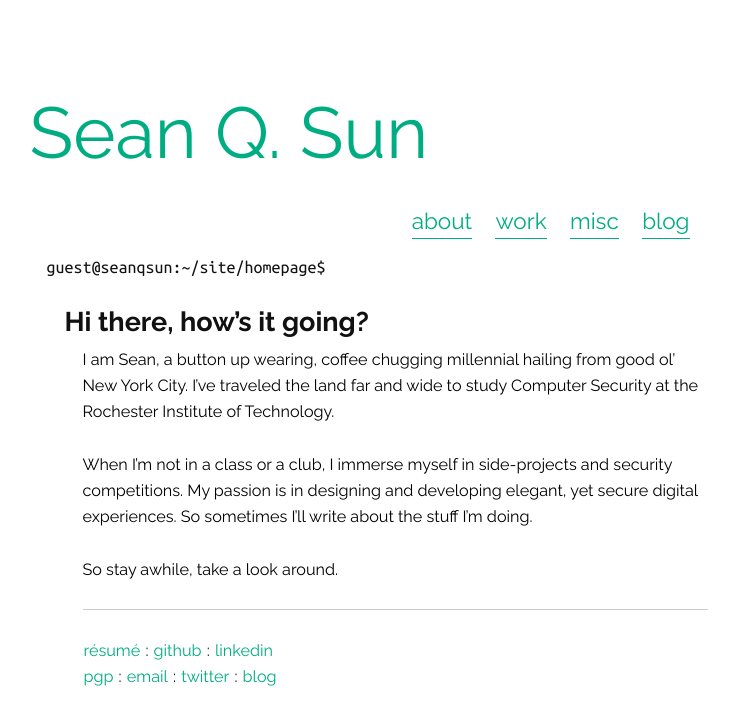
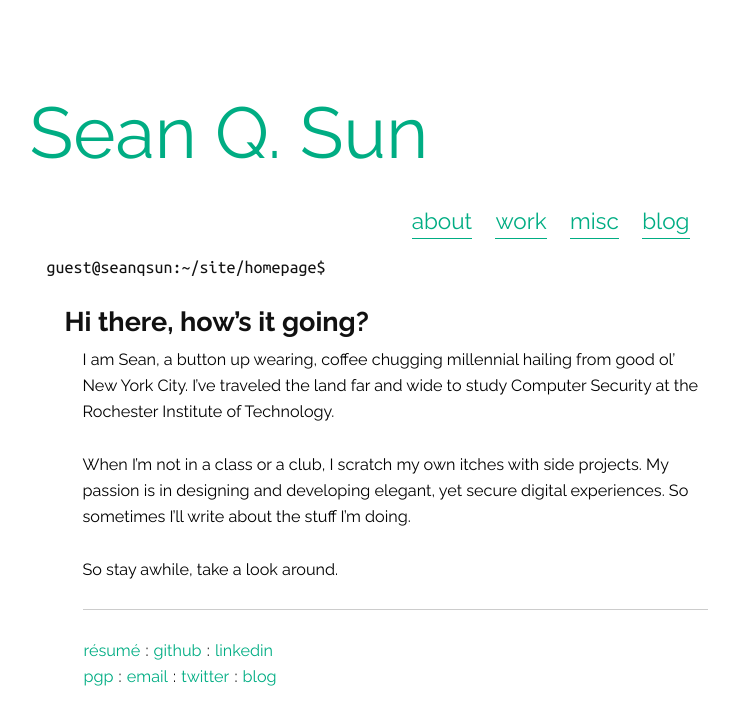
Before and after one commit to Sean-Q-Sun/Sean-Q-Sun.github.io, a Jekyll site: the page built from index.md, in a window 1280 px wide. Shown: the top 725 px of the page, without its empty margins (245-984 px from the left). Built offline with Jekyll 4.4.1, drawn with Linux system fonts in a browser that asks for light colours.

Commit message:
Updated index.md

```diff
--- a/index.md
+++ b/index.md
@@ -9,7 +9,7 @@ title: homepage
 
 I am Sean, a button up wearing, coffee chugging millennial hailing from good ol' New York City. I've traveled the land far and wide to study Computer Security at the Rochester Institute of Technology.
 
-When I'm not in a class or a club, I immerse myself in side-projects and security competitions. My passion is in designing and developing elegant, yet secure digital experiences. So sometimes I'll write about the stuff I'm doing.
+When I'm not in a class or a club, I scratch my own itches with side projects. My passion is in designing and developing elegant, yet secure digital experiences. So sometimes I'll write about the stuff I'm doing.
 
 So stay awhile, take a look around.
 
```
